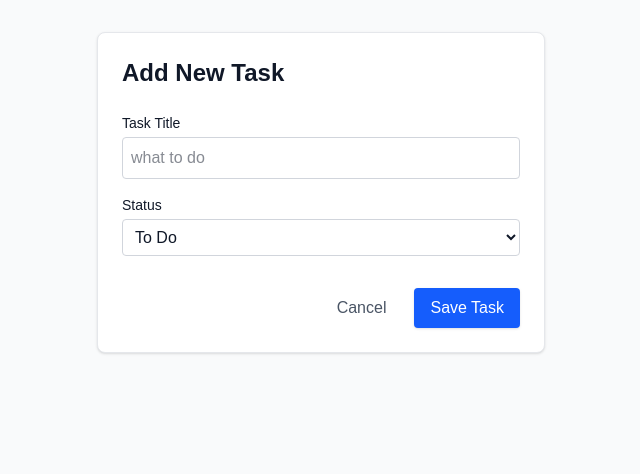
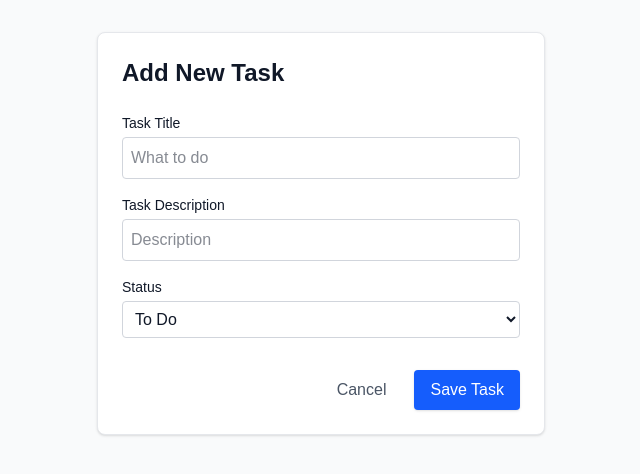
Before and after one commit to UdaraDewshan/task_manager_Next.Js, a Next.js app: page /addTask in a window 1280 px wide. Shown: the top 474 px of the page, without its empty margins (319-959 px from the left). Built offline with nearby package versions, Linux system fonts and the light colour scheme.

Commit message:
implement AddTask functionality: add state management, form handling, and local storage integration

```diff
--- a/src/app/addTask/page.jsx
+++ b/src/app/addTask/page.jsx
@@ -1,26 +1,76 @@
+"use client";
+import { useState } from "react";
+import { useRouter } from "next/navigation";
 import Link from "next/link";
 
 export default function AddTask() {
+
+  const [title, setTitle] = useState("");
+  const [description, setDescription] = useState("");
+  const [status, setStatus] = useState("todo");
+
+  const router = useRouter();
+
+
+  const handleSubmit = (e) => {
+    e.preventDefault();
+
+    if (title === "") return;
+
+
+    const newTask = {
+      id: Date.now(),
+      title: title,
+      description: description,
+      status: status
+    };
+
+
+    const existingTasks = JSON.parse(localStorage.getItem("tasks")) || [];
+    const updatedTasks = [...existingTasks, newTask];
+
+    localStorage.setItem("tasks", JSON.stringify(updatedTasks));
+    router.push("/");
+  };
+
   return (
     <div className="min-h-screen bg-gray-50 p-8 text-gray-900">
-
       <div className="max-w-md mx-auto bg-white p-6 rounded-lg shadow-sm border border-gray-200">
         <h1 className="text-2xl font-bold mb-6">Add New Task</h1>
 
-        <form className="flex flex-col gap-4">
+        <form onSubmit={handleSubmit} className="flex flex-col gap-4">
 
           <div>
             <label className="block text-sm font-medium mb-1">Task Title</label>
             <input
               type="text"
+              value={title}
+              onChange={(e) => setTitle(e.target.value)}
               className="w-full border border-gray-300 rounded p-2"
-              placeholder="what to do"
+              placeholder="What to do"
+              required
+            />
+          </div>
+
+          <div>
+            <label className="block text-sm font-medium mb-1">Task Description</label>
+            <input
+              type="text"
+              value={description}
+              onChange={(e) => setDescription(e.target.value)}
+              className="w-full border border-gray-300 rounded p-2"
+              placeholder="Description"
+              required
             />
           </div>
 
           <div>
             <label className="block text-sm font-medium mb-1">Status</label>
-            <select className="w-full border border-gray-300 rounded p-2">
+            <select
+              value={status}
+              onChange={(e) => setStatus(e.target.value)}
+              className="w-full border border-gray-300 rounded p-2"
+            >
               <option value="todo">To Do</option>
               <option value="in-progress">In Progress</option>
               <option value="done">Done</option>
@@ -28,7 +78,6 @@ export default function AddTask() {
           </div>
 
           <div className="flex justify-end gap-3 mt-4">
-
             <Link href="/" className="px-4 py-2 text-gray-600 hover:bg-gray-100 rounded">
               Cancel
             </Link>
@@ -36,11 +85,10 @@ export default function AddTask() {
             <button type="submit" className="bg-blue-600 text-white px-4 py-2 rounded shadow hover:bg-blue-700">
               Save Task
             </button>
+          </div>
 
-          </div>
         </form>
       </div>
-
     </div>
   );
 }
```
